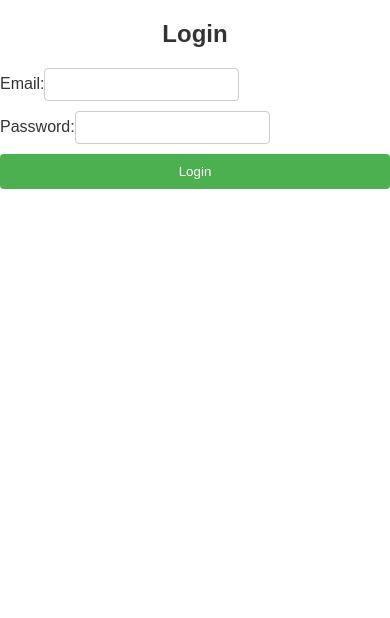
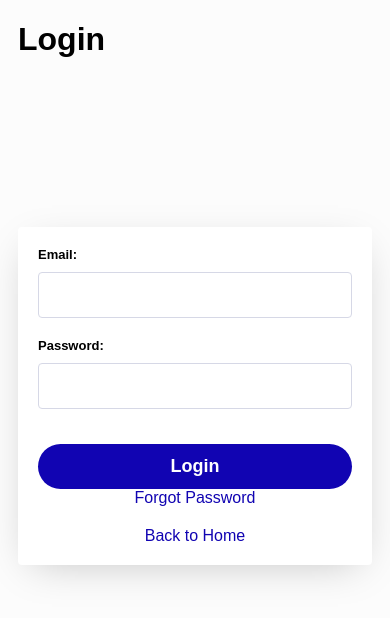
Before and after one commit to iamtusharxo/rails_api_jwt_react, a React (Create React App) app in the folder frontend/: page /login in a window 390 px wide. Shown: the top 618 px of the page. Built offline with nearby package versions, Linux system fonts and the light colour scheme.

Commit message:
Css changes for Session

```diff
--- a/frontend/src/Components/App/App.js
+++ b/frontend/src/Components/App/App.js
@@ -6,16 +6,17 @@ import Registration from '../Registration/Registration';
 import Users from '../Users/Users';
 import Logout from '../Logout/Logout';
 import DashboardNavigator from '../Dashboard/DashboardNavigator/DashboardNavigator';
+import isLoggedUser from '../shared/config/isLoggedUser';
 
 function App() {
   return (
     <Router>
         <Routes>
         <Route path="/dashboard" element={<DashboardNavigator />} />
-          <Route path="/login/*" element={<Login />} />
-          <Route path="/register/*" element={<Registration />} />
-          <Route path="/home/*" element={<Home />} />
-          <Route path="/*" element={<Home />} />
+          <Route path="/login" element={<Login />} />
+          <Route path="/register" element={<Registration />} />
+          <Route path="/home" element={<Home />} />
+          <Route path="/*" element={isLoggedUser() ? <DashboardNavigator /> : <Home />} />
           <Route path="/users/*" element={<Users />} />
           <Route path="/logout/*" element={<Logout />} />
         </Routes>
--- a/frontend/src/Components/Login/Login.css
+++ b/frontend/src/Components/Login/Login.css
@@ -1,37 +1,111 @@
-/* app/assets/stylesheets/users/sessions/Login.css */
-
-.login-container {
-  max-width: 400px;
-  margin: 0 auto;
-  padding: 20px;
-  border: 1px solid #ccc;
-  border-radius: 8px;
-  box-shadow: 0 0 10px rgba(0, 0, 0, 0.1);
+body {
+  font-family: Arial, sans-serif;
+  background-color: #fcfcfc;
 }
 
-form {
+.logo {
+  max-width: 200px;
+  position: relative;
+  top: 40px;
+}
+
+.login-form {
+  background: #fff;
+  max-width: 360px;
+  padding: 28px 44px;
+  box-shadow: 0 10px 40px -14px rgba(0, 0, 0, 0.25);
+  border-radius: 4px;
+  margin: 0px auto;
+  margin-top: calc(100vh - 80vh);
+  margin-bottom: 40px;
+}
+
+.login-form h1 {
+  color: #1104b2;
+  font-size: 26px;
+  margin-bottom: 36px;
+  position: relative;
+}
+
+.login-form h1::before {
+  width: 28px;
+  height: 5px;
+  display: block;
+  content: "";
+  position: absolute;
+  bottom: -2px;
+  left: 50%;
+  margin-left: -14px;
+  background-color: #1104b2;
+}
+
+.login-form h1::after {
+  width: 100px;
+  height: 1px;
+  display: block;
+  content: "";
+  position: relative;
+  margin-top: 25px;
+  left: 50%;
+  margin-left: -50px;
+  background-color: #1104b2;
+}
+
+.login-form .form-group {
   display: flex;
   flex-direction: column;
+  margin-bottom: 20px;
 }
 
-label {
-  margin-bottom: 8px;
+.login-form .form-group label {
+  font-size: 13px;
+  color: #000;
+  font-weight: bold;
+  text-align: left;
+  padding-bottom: 10px;
 }
 
-input {
-  padding: 8px;
-  margin-bottom: 16px;
+.login-form .form-group input {
+  flex: 1;
+  padding: 13px;
+  border: 1px solid #d6d8e6;
+  border-radius: 4px;
+  font-size: 16px;
 }
 
-button {
-  background-color: #4caf50;
-  color: white;
-  padding: 10px;
-  border: none;
-  border-radius: 4px;
-  cursor: pointer;
+.login-form .form-group input:focus {
+  outline: none;
 }
 
-button:hover {
-  background-color: #45a049;
+.login-form .btn-submit {
+  width: 100%;
+  padding: 12px;
+  font-size: 18px;
+  background: #1104b2;
+  color: #fff;
+  border: none;
+  border-radius: 100px;
+  cursor: pointer;
+  font-weight: bold;
+  margin-top: 15px;
 }
+
+.login-form .btn-submit:hover {
+  background: #1104b2;
+}
+
+.login-form .forgot-link {
+  color: #1104b2;
+}
+
+@media (max-width: 768px) {
+  body {
+    margin: 0 18px;
+  }
+  .logo {
+    width: 150px;
+  }
+  .login-form {
+    padding: 20px !important;
+  }
+}
--- a/frontend/src/Components/Login/Login.js
+++ b/frontend/src/Components/Login/Login.js
@@ -3,7 +3,7 @@ import axios from 'axios';
 import { useNavigate } from 'react-router-dom';
 import API_BASE_URL from '../shared/config/apiconfig';
 import isLoggedUser from '../shared/config/isLoggedUser';
-
+import './Login.css'
 const Login = () => {
   const [email, setEmail] = useState('');
   const [password, setPassword] = useState('');
@@ -43,20 +43,38 @@ const Login = () => {
 
   return (
     <div className="login-container">
-      <h2>Login</h2>
-      {error && <p style={{ color: 'red' }}>{error}</p>}
-      <form>
-        <div>
+      <h1>Login</h1>
+      <form className="login-form">
+        <div className="form-group">
           <label>Email:</label>
-          <input type="email" value={email} onChange={(e) => setEmail(e.target.value)} />
+          <input
+            type="email"
+            value={email}
+            onChange={(e) => setEmail(e.target.value)}
+            className="input-field"
+          />
         </div>
-        <div>
+        <div className="form-group">
           <label>Password:</label>
-          <input type="password" value={password} onChange={(e) => setPassword(e.target.value)} />
+          <input
+            type="password"
+            value={password}
+            onChange={(e) => setPassword(e.target.value)}
+            className="input-field"
+          />
         </div>
-        <button type="button" onClick={handleLogin} disabled={loading}>
+        {error && <p className="error-message">{error}</p>}
+        <button type="button" onClick={handleLogin} disabled={loading} className="btn-submit">
           {loading ? 'Logging in...' : 'Login'}
         </button>
+
+        <div style={{ display: 'flex', justifyContent: 'center', alignItems: 'center', flexDirection: 'column' }}>
+          <a className='footer-link' onClick={() => navigate('/forget-password')}>Forgot Password</a>
+          <div style={{ margin: '10px' }}></div>
+          <a className='footer-link' onClick={() => navigate('/home')}>Back to Home</a>
+        </div>
+
+
       </form>
     </div>
   );
--- a/frontend/src/Components/Logout/Logout.js
+++ b/frontend/src/Components/Logout/Logout.js
@@ -21,9 +21,9 @@ const Logout = () => {
           localStorage.removeItem('authToken');
           localStorage.removeItem('currentUser');
        }
-        navigate('/');
+        navigate('/home');
       } catch (error) {
-        navigate('/');
+        navigate('/home');
         console.error('Logout error:', error);
       }
     };
--- a/frontend/src/Components/Registration/Registration.css
+++ b/frontend/src/Components/Registration/Registration.css
@@ -1,49 +1,99 @@
-.container {
-  max-width: 400px;
-  margin: 0 auto;
-  padding: 20px;
-  border: 1px solid #ccc;
-  border-radius: 8px;
-  box-shadow: 0 0 10px rgba(0, 0, 0, 0.1);
+/* Registration.css */
+
+body {
+  font-family: Arial, sans-serif;
+  background-color: #fcfcfc;
 }
 
-h2 {
-  text-align: center;
-  color: #333;
+.registration-container {
+  max-width: 360px;
+  margin: 0 auto;
+  margin-top: calc(100vh - 80vh);
+  margin-bottom: 40px;
 }
 
-form {
-  display: flex;
-  flex-direction: column;
-}
-
-label {
-  margin-top: 10px;
-  margin-bottom: 5px;
-  color: #333;
-}
-
-input {
-  padding: 8px;
-  margin-bottom: 10px;
-  border: 1px solid #ccc;
+.registration-form {
+  background: #fff;
+  padding: 28px 44px;
+  box-shadow: 0 10px 40px -14px rgba(0, 0, 0, 0.25);
   border-radius: 4px;
 }
 
-.error {
-  color: #ff0000;
-  margin-bottom: 10px;
+.registration-form h2 {
+  color: #1104b2;
+  font-size: 26px;
+  margin-bottom: 36px;
+  position: relative;
 }
 
-button {
-  background-color: #4caf50;
-  color: white;
-  padding: 10px;
-  border: none;
-  border-radius: 4px;
-  cursor: pointer;
+.registration-form h2::before {
+  width: 28px;
+  height: 5px;
+  content: "";
+  position: absolute;
+  bottom: -2px;
+  left: 50%;
+  margin-left: -14px;
+  background-color: #1104b2;
 }
 
-button:hover {
-  background-color: #45a049;
+.registration-form h2::after {
+  width: 100px;
+  height: 1px;
+  content: "";
+  position: relative;
+  margin-top: 25px;
+  left: 50%;
+  margin-left: -50px;
+  background-color: #1104b2;
 }
+
+.registration-form .error {
+  font-size: 13px;
+  color: red;
+  margin-top: 1px;
+}
+
+.registration-form label {
+  font-size: 13px;
+  color: #000;
+  font-weight: bold;
+  text-align: left;
+  padding-bottom: 10px;
+}
+
+.registration-form input {
+  width: 100%;
+  padding: 13px;
+  border: 1px solid #d6d8e6;
+  border-radius: 4px;
+  font-size: 16px;
+  margin-bottom: 20px;
+}
+
+.registration-form input:focus {
+  outline: none;
+}
+
+.registration-form button {
+  width: 100%;
+  padding: 12px;
+  font-size: 18px;
+  background: #1104b2;
+  color: #fff;
+  border: none;
+  border-radius: 100px;
+  cursor: pointer;
+  font-weight: bold;
+}
+
+.registration-form button:hover {
+  background: #1104b2;
+}
+
+.footer-link{
+  color: #1104b2;
+}
+.footer-link:hover{
+  color: #12aaec;
+}
--- a/frontend/src/Components/Registration/Registration.js
+++ b/frontend/src/Components/Registration/Registration.js
@@ -1,10 +1,10 @@
 import React, { useState } from 'react';
 import axios from 'axios';
 import API_BASE_URL from '../shared/config/apiconfig';
-import './Registration.css'
+import './Registration.css';
 import toastr from 'toastr';
 import { useNavigate } from 'react-router-dom';
-
+import './Registration.css'
 const Registration = () => {
   const navigate = useNavigate();
   const [formData, setFormData] = useState({
@@ -31,7 +31,7 @@ const Registration = () => {
           password: formData.password,
         },
       });
-      toastr.success("Success Notification !",);
+      toastr.success('Success Notification!');
       navigate('/login');
     } catch (error) {
       toastr.error(error.response.data.status);
@@ -62,36 +62,33 @@ const Registration = () => {
   };
 
   return (
-    <div>
+    <div className="registration-container">
       <h2>Registration Page</h2>
-      <form>
+      <form className="registration-form">
         <label>Name:</label>
         <input
           type="text"
           value={formData.name}
           onChange={(e) => setFormData({ ...formData, name: e.target.value })}
         />
-        <div className="error">{/* Display name validation error here */}</div>
-
         <label>Email:</label>
         <input
           type="email"
           value={formData.email}
           onChange={(e) => setFormData({ ...formData, email: e.target.value })}
         />
-        <div className="error">{errors.email}</div>
-
+        <div className="error-message">{errors.email}</div>
         <label>Password:</label>
         <input
           type="password"
           value={formData.password}
           onChange={(e) => setFormData({ ...formData, password: e.target.value })}
         />
-        <div className="error">{errors.password}</div>
-
+        <div className="error-message">{errors.password}</div>
         <button type="button" onClick={handleRegistration}>
           Register
         </button>
+        <a className='footer-link' onClick={() => navigate('/')}>Back to Home</a>
       </form>
     </div>
   );
```
